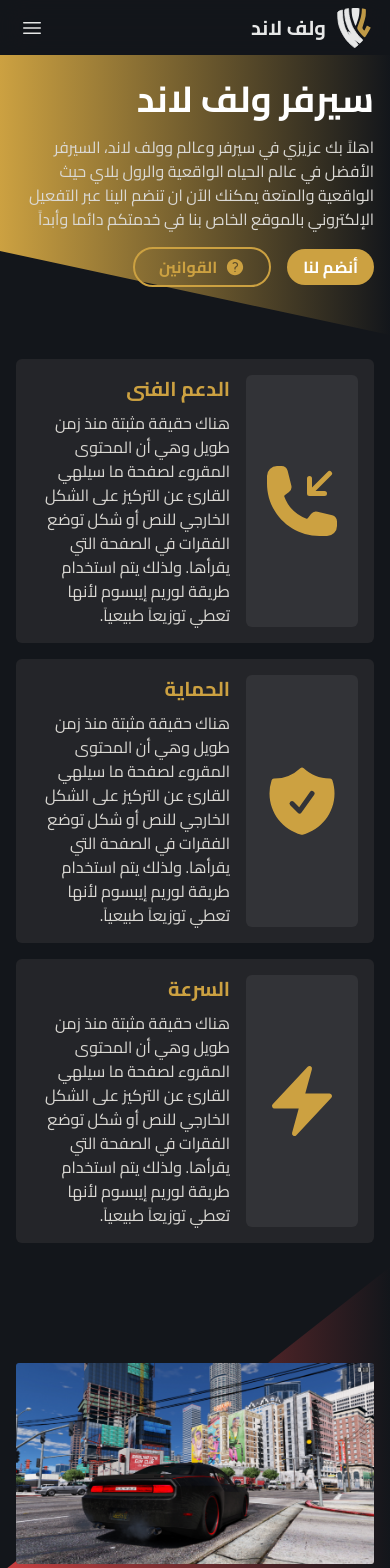
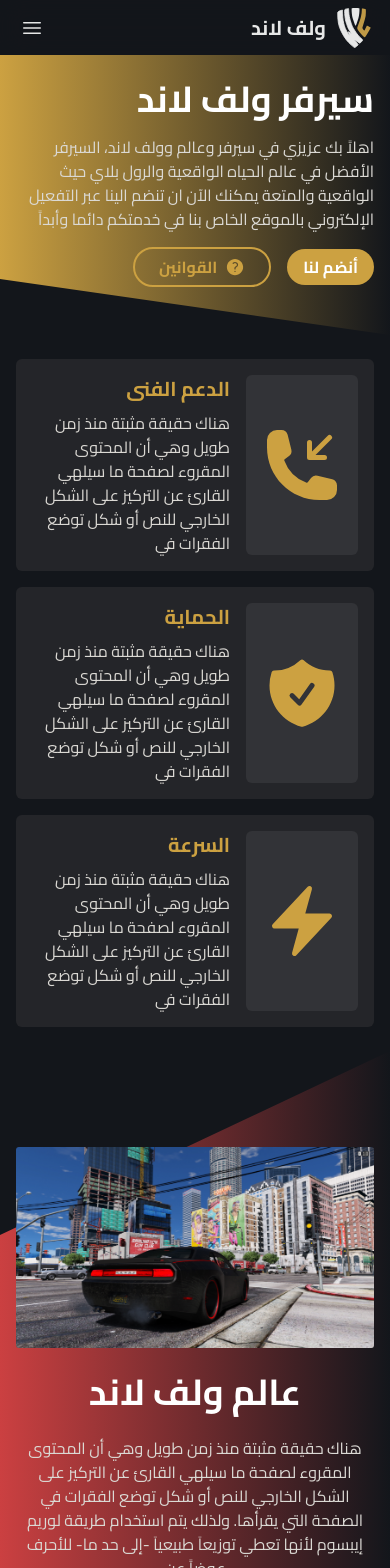
Before and after one commit to ig4e/wolfland, a Next.js app: page / in a window 390 px wide. Shown: the top 1568 px of the page. Built offline with nearby package versions, Linux system fonts and the light colour scheme.

Commit message:
final fixes

```diff
--- a/pages/index.tsx
+++ b/pages/index.tsx
@@ -18,27 +18,21 @@ export default function Home() {
 			title: `الدعم الفنى`,
 			desc: `هناك حقيقة مثبتة منذ زمن طويل وهي أن المحتوى
 			المقروء لصفحة ما سيلهي القارئ عن التركيز على
-			الشكل الخارجي للنص أو شكل توضع الفقرات في
-			الصفحة التي يقرأها. ولذلك يتم استخدام طريقة
-			لوريم إيبسوم لأنها تعطي توزيعاَ طبيعياَ.`,
+			الشكل الخارجي للنص أو شكل توضع الفقرات في`,
 			Icon: PhoneArrowDownLeftIcon,
 		},
 		{
 			title: `الحماية`,
 			desc: `هناك حقيقة مثبتة منذ زمن طويل وهي أن المحتوى
 			المقروء لصفحة ما سيلهي القارئ عن التركيز على
-			الشكل الخارجي للنص أو شكل توضع الفقرات في
-			الصفحة التي يقرأها. ولذلك يتم استخدام طريقة
-			لوريم إيبسوم لأنها تعطي توزيعاَ طبيعياَ.`,
+			الشكل الخارجي للنص أو شكل توضع الفقرات في`,
 			Icon: ShieldCheckIcon,
 		},
 		{
 			title: `السرعة`,
 			desc: `هناك حقيقة مثبتة منذ زمن طويل وهي أن المحتوى
-					المقروء لصفحة ما سيلهي القارئ عن التركيز على
-					الشكل الخارجي للنص أو شكل توضع الفقرات في
-					الصفحة التي يقرأها. ولذلك يتم استخدام طريقة
-					لوريم إيبسوم لأنها تعطي توزيعاَ طبيعياَ.`,
+			المقروء لصفحة ما سيلهي القارئ عن التركيز على
+			الشكل الخارجي للنص أو شكل توضع الفقرات في`,
 			Icon: BoltIcon,
 		},
 	];
--- a/styles/globals.css
+++ b/styles/globals.css
@@ -26,7 +26,9 @@
 		@apply bg-gradient-to-r from-primary to-root bg-cover bg-no-repeat -z-10;
 	}
 
-
+	.bg-tri-r-clip::before {
+		@apply bg-gradient-to-r from-secondary to-root bg-cover bg-no-repeat -z-10;
+	}
 
 	.bg-tri-y-clip::before {
 		content: "";
@@ -37,15 +39,29 @@
 	}
 
 	.bg-tri-r-clip::before {
-		@apply bg-gradient-to-r from-secondary to-root bg-cover bg-no-repeat -z-10;
-	}
-
-	.bg-tri-r-clip::before {
 		content: "";
 		position: absolute;
 		width: 100%;
 		height: 89%;
 		clip-path: polygon(0 100%, 100% 100%, 100% 0, 0 50%);
+	}
+
+	@media only screen and (max-width: 600px) {
+		.bg-tri-y-clip::before {
+			content: "";
+			position: absolute;
+			width: 100%;
+			height: 100%;
+			clip-path: polygon(0 0, 100% 0, 100% 100%, 0 80%);
+		}
+
+		.bg-tri-r-clip::before {
+			content: "";
+			position: absolute;
+			width: 100%;
+			height: 89%;
+			clip-path: polygon(0 100%, 100% 100%, 100% 0, 0 30%);
+		}
 	}
 
 	/* width */
```
